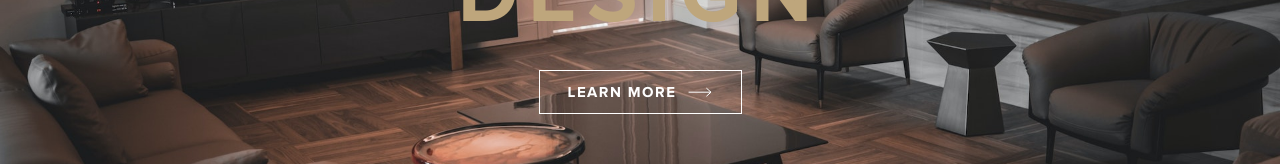
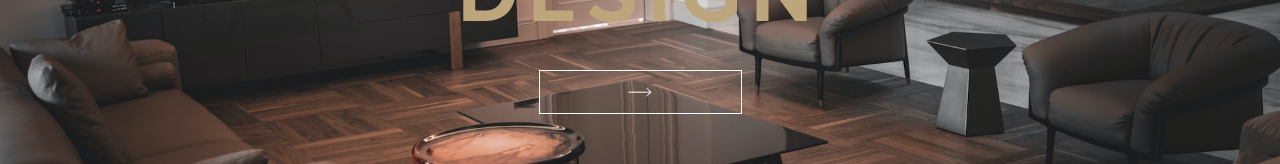
Before and after one commit to Tritintruong114/Wooder-Final, a website: page index.html in a window 1280 px wide. Shown: the part 371-535 px from the top of the page. Drawn offline with Linux system fonts and the light colour scheme.

Commit message:
For testing

```diff
--- a/index.html
+++ b/index.html
@@ -108,7 +108,7 @@
                 <span class="heading --h1">Design</span>
               </h1>
               <a href="#" class="slider__item-learnmore textbutton">
-                Learn More
+                <!-- Learn More -->
                 <svg
                   width="24"
                   height="10"
```
